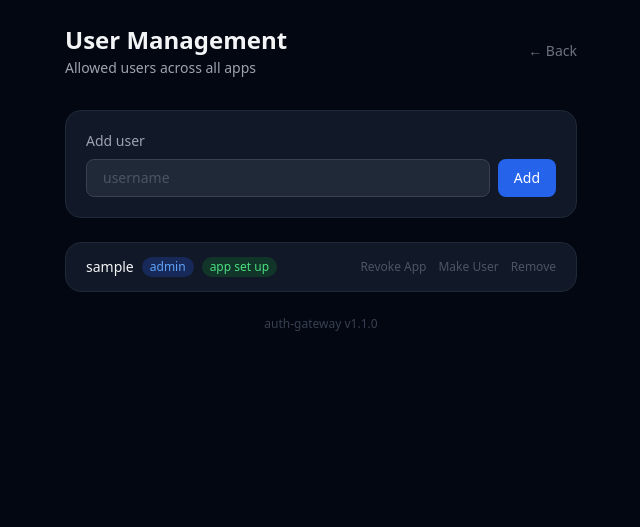
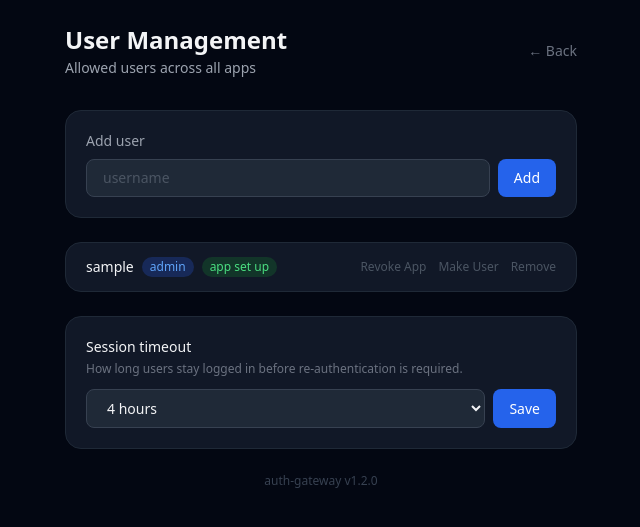
Before and after one commit to uca100/auth-gateway, a Flask app: page /auth/admin in a window 1280 px wide. Shown: the top 527 px of the page, without its empty margins (319-959 px from the left). Run offline with Flask 3, Linux system fonts and the light colour scheme; the visitor is signed in with stand-in values (Sample User, id 1); tables that the repository leaves empty hold one stand-in row (values such as "Sample post"); some libraries are stand-ins or nearby versions.

Commit message:
feat: admin-configurable session timeout with SQLite persistence
Adds a Session Timeout card to the admin panel (1h–30d presets).
Changes take effect immediately without a service restart and persist
across restarts via a new settings table. Default changed to 7 days.

Co-Authored-By: Claude Sonnet 4.6 <noreply@anthropic.com>

```diff
--- a/app.py
+++ b/app.py
@@ -18,7 +18,7 @@ from flask import (
     render_template, redirect, jsonify
 )
 
-VERSION = "1.1.0"
+VERSION = "1.2.0"
 
 # ── Config ────────────────────────────────────────────────────────────────────
 
@@ -67,12 +67,32 @@ def init_db() -> None:
             code       TEXT NOT NULL,
             expires_at REAL NOT NULL
         );
+        CREATE TABLE IF NOT EXISTS settings (
+            key   TEXT PRIMARY KEY,
+            value TEXT NOT NULL
+        );
     """)
+    get_db().commit()
+
+
+def get_setting(key: str, default: str | None = None) -> str | None:
+    row = get_db().execute("SELECT value FROM settings WHERE key = ?", (key,)).fetchone()
+    return row["value"] if row else default
+
+
+def set_setting(key: str, value: str) -> None:
+    get_db().execute("INSERT OR REPLACE INTO settings (key, value) VALUES (?, ?)", (key, value))
     get_db().commit()
 
 
 init_db()
 log.info("Database ready: %s", DB_FILE)
+
+# Allow DB to override the env-var SESSION_TTL (set via admin panel)
+_db_ttl = get_setting("session_ttl")
+if _db_ttl is not None:
+    SESSION_TTL = int(_db_ttl)
+    app.permanent_session_lifetime = timedelta(seconds=SESSION_TTL)
 
 # ── DB helpers ────────────────────────────────────────────────────────────────
 
@@ -338,7 +358,7 @@ def admin():
     if not _is_admin():
         return redirect("/auth/login")
     users = list_users()
-    return render_template("admin.html", users=users, admin_user=ADMIN_USER, version=VERSION)
+    return render_template("admin.html", users=users, admin_user=ADMIN_USER, version=VERSION, session_ttl=SESSION_TTL)
 
 
 @bp.route("/admin/add-user", methods=["POST"])
@@ -375,6 +395,24 @@ def admin_revoke_totp():
     delete_totp_secret(username)
     log.info("Admin revoked TOTP for user=%s", username)
     return jsonify({"ok": True})
+
+
+@bp.route("/admin/set-session-ttl", methods=["POST"])
+def admin_set_session_ttl():
+    global SESSION_TTL
+    if not _is_admin():
+        return jsonify({"error": "Forbidden"}), 403
+    try:
+        ttl = int(request.form.get("ttl", "0"))
+    except ValueError:
+        return jsonify({"error": "Invalid value"}), 400
+    if not (300 <= ttl <= 60 * 60 * 24 * 365):
+        return jsonify({"error": "TTL must be between 5 minutes and 1 year"}), 400
+    SESSION_TTL = ttl
+    app.permanent_session_lifetime = timedelta(seconds=ttl)
+    set_setting("session_ttl", str(ttl))
+    log.info("Admin updated SESSION_TTL to %d seconds", ttl)
+    return jsonify({"ok": True, "session_ttl": ttl})
 
 
 @bp.route("/admin/set-role", methods=["POST"])
--- a/templates/admin.html
+++ b/templates/admin.html
@@ -83,6 +83,32 @@
     </div>
 
     <p id="err-remove" class="text-red-400 text-xs mt-3 hidden"></p>
+
+    <!-- Session timeout -->
+    <div class="bg-gray-900 rounded-2xl p-5 border border-gray-800 mt-6">
+      <h2 class="text-sm font-medium mb-1">Session timeout</h2>
+      <p class="text-xs text-gray-500 mb-3">How long users stay logged in before re-authentication is required.</p>
+      <div class="flex gap-2">
+        <select id="session-ttl"
+          class="flex-1 bg-gray-800 border border-gray-700 rounded-lg px-4 py-2 text-sm
+                 focus:outline-none focus:ring-2 focus:ring-blue-500">
+          <option value="3600"    {% if session_ttl == 3600    %}selected{% endif %}>1 hour</option>
+          <option value="14400"   {% if session_ttl == 14400   %}selected{% endif %}>4 hours</option>
+          <option value="28800"   {% if session_ttl == 28800   %}selected{% endif %}>8 hours</option>
+          <option value="86400"   {% if session_ttl == 86400   %}selected{% endif %}>1 day</option>
+          <option value="604800"  {% if session_ttl == 604800  %}selected{% endif %}>7 days</option>
+          <option value="2592000" {% if session_ttl == 2592000 %}selected{% endif %}>30 days</option>
+          {% if session_ttl not in [3600, 14400, 28800, 86400, 604800, 2592000] %}
+          <option value="{{ session_ttl }}" selected>Custom ({{ session_ttl }}s)</option>
+          {% endif %}
+        </select>
+        <button onclick="saveSessionTtl()"
+          class="bg-blue-600 hover:bg-blue-500 text-white font-medium rounded-lg px-4 py-2 text-sm transition-colors">
+          Save
+        </button>
+      </div>
+      <p id="msg-ttl" class="text-xs mt-2 hidden"></p>
+    </div>
 
     <p class="text-xs text-gray-700 mt-6 text-center">auth-gateway v{{ version }}</p>
 
@@ -180,6 +206,28 @@
       }
     }
 
+    async function saveSessionTtl() {
+      const ttl = document.getElementById('session-ttl').value;
+      const msgEl = document.getElementById('msg-ttl');
+      msgEl.classList.add('hidden');
+      try {
+        const res = await fetch('/auth/admin/set-session-ttl', {
+          method: 'POST',
+          headers: { 'Content-Type': 'application/x-www-form-urlencoded' },
+          body: new URLSearchParams({ ttl })
+        });
+        const data = await res.json();
+        if (!res.ok) throw new Error(data.error || 'Failed');
+        msgEl.textContent = 'Saved.';
+        msgEl.className = 'text-xs mt-2 text-green-400';
+        msgEl.classList.remove('hidden');
+      } catch (e) {
+        msgEl.textContent = e.message;
+        msgEl.className = 'text-xs mt-2 text-red-400';
+        msgEl.classList.remove('hidden');
+      }
+    }
+
     function showError(el, msg) {
       el.textContent = msg;
       el.classList.remove('hidden');
```
Also changed, not shown: CHANGELOG.md.
